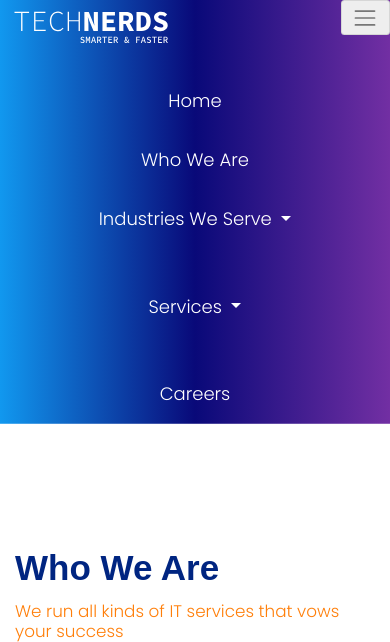
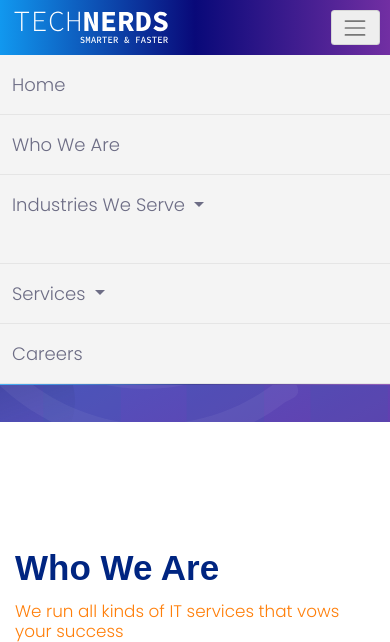
Before and after one commit to UIPrakash/TechnerdsWebsite, a PHP site: page /index.php in a window 390 px wide, after a click that opens the changed part. Shown: the top 642 px of the page. Run offline with PHP 8.4, Linux system fonts and the light colour scheme; some libraries are stand-ins or nearby versions; some web fonts are replaced.

Commit message:
responsive/ Nav updated

```diff
--- a/menu/nav.php
+++ b/menu/nav.php
@@ -4,7 +4,7 @@
               <span class="navbar-toggler-icon"></span>
             </button>
 
-            <div class="collapse navbar-collapse" id="navbarSupportedContent">
+            <div class="collapse navbar-collapse navControl" id="navbarSupportedContent" >
               <ul class="navbar-nav ml-auto" >
                 <li class="nav-item active">
                   <a class="nav-link" href="index.php">Home</a>
@@ -206,14 +206,14 @@
     </form>
   </div>
 </nav> -->
-        <nav class="d-block d-md-block d-lg-none  navbar navbar-expand-lg navbar-light fixed-top">
+        <nav class="d-block d-md-block d-lg-none  navbar navbar-expand-lg navbar-light fixed-top mobNav">
             <!--bg-light-->
             <a class="navbar-brand" href="index.php"><img src="./images/logo.svg" alt="" class="logo"></a>
             <button class="navbar-toggler" type="button" data-toggle="collapse" data-target="#navbarSupportedContent"
                 aria-controls="navbarNavDropdown" aria-expanded="false" aria-label="Toggle navigation">
                 <span class="navbar-toggler-icon"></span>
             </button>
-            <div class="collapse navbar-collapse" id="navbarSupportedContent">
+            <div class="collapse navbar-collapse navCon" id="navbarSupportedContent">
                 <ul class="navbar-nav ml-auto">
                     <li class="nav-item active">
                         <a class="nav-link" href="index.php">Home <span class="sr-only">(current)</span></a>
@@ -241,7 +241,7 @@
                             role="button" data-toggle="dropdown" aria-haspopup="true" aria-expanded="false">
                             Services
                         </a>
-                        <div class="dropdown-menu dropdown-menu-industr" aria-labelledby="navbarDropdownMenuLink">
+                        <div class="dropdown-menu dropdown-menu-industr d-none" aria-labelledby="navbarDropdownMenuLink">
                             <a class="dropdown-item" href="services/application-development.php">Application Development</a>
                             <div class="dropdown-divider"></div>
                             <a class="dropdown-item" href="services/software-product-development.php">Software Product Development</a>
--- a/stylesheets/responsive.css
+++ b/stylesheets/responsive.css
@@ -4,10 +4,7 @@
 
 @media screen and (max-width: 767px) {
 
-    nav
-    {
-        padding: 0 !important;
-    }
+
 
     #home p{
         text-align: justify;
@@ -265,7 +262,7 @@ nav.shrink {
     text-align: center;
 }
 .navbar-nav{
-    margin-top: 36px;
+    /* margin-top: 36px; */
 }
 .text-white{
     color:#333 !important;
@@ -499,3 +496,37 @@ margin-right: 10px;
 {
 padding-top: 120px;
 }
+.navControl
+{
+    width: 80%;
+    float: right;
+    margin-top: 6px;
+}
+
+.mobNav
+{
+    padding: 0px !important;
+    min-height: 56px;
+}
+.mobNav button
+{
+   margin-top: 10px;
+   margin-right: 10px;
+}
+
+.mobNav .navCon
+{
+    background-color: #f4f4f4;
+    margin-top: 10px;
+}
+
+.mobNav .navCon li
+{
+     border-bottom: 1px solid #e5e5e5
+}
+.mobNav .navCon li a
+{
+    text-align: left;
+    padding-left: 10px;
+    color: #6d6d85 !important;
+}
```
Also changed, not shown: menu/nav_service.php (+4 -4 lines), 1 other file.
